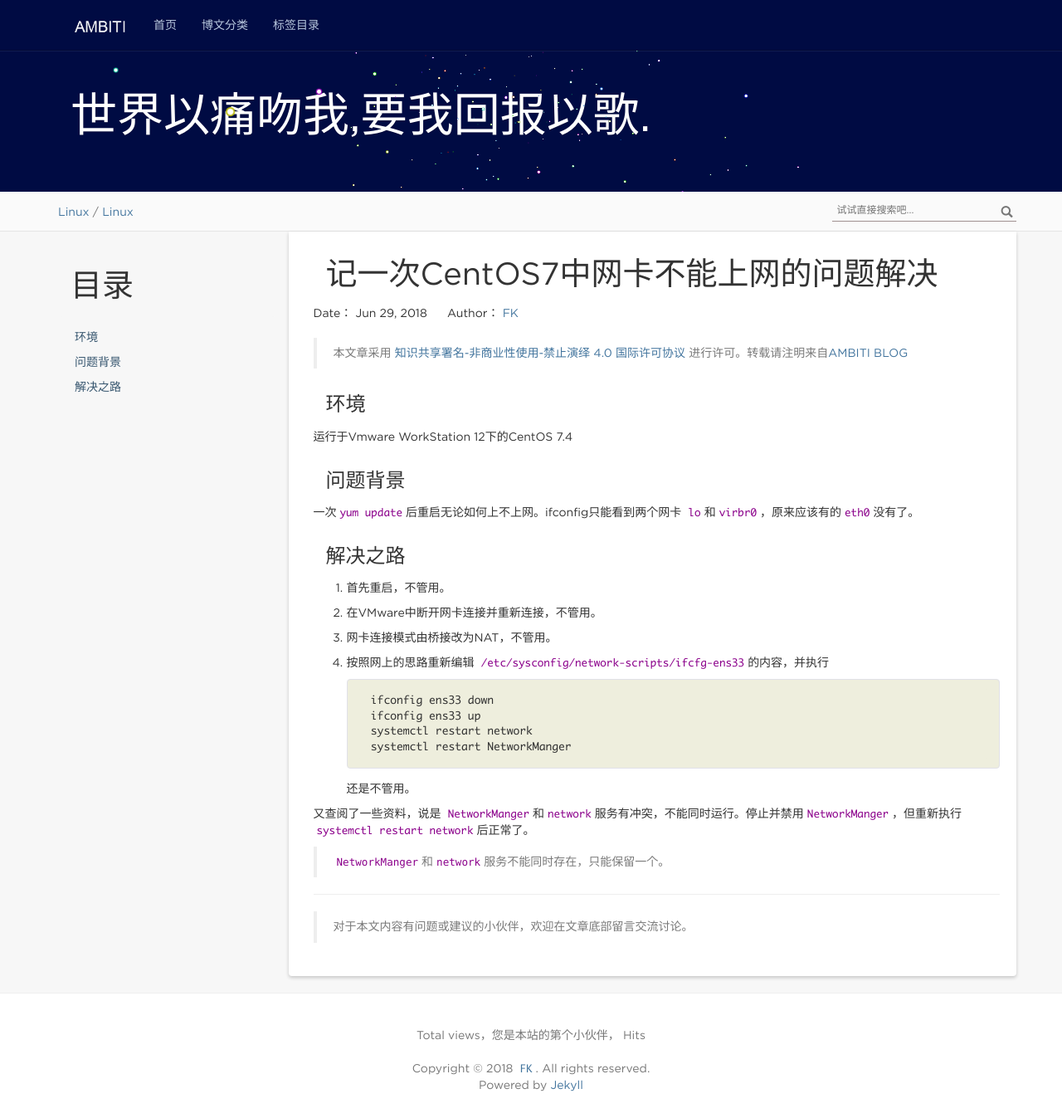
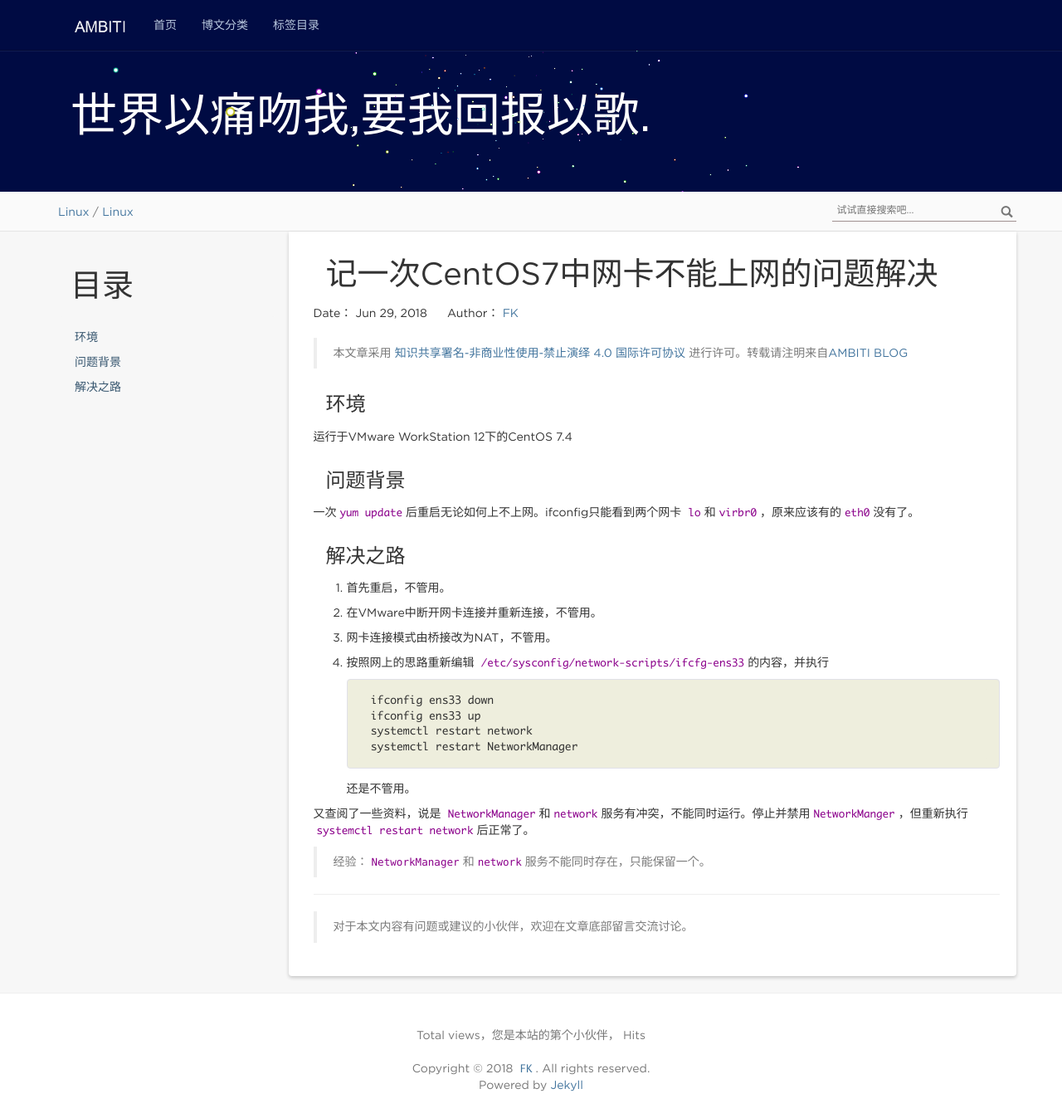
Before and after one commit to fengkai8375/fengkai8375.github.io, a Jekyll site: the page built from _posts/Linux/2018-06-29-CentOS-Network-NetworkManger.md, in a window 1280 px wide and 1347 px high. Shown: the whole window at 83% size. Built offline with Jekyll 4.4.1, drawn with Linux system fonts in a browser that asks for light colours; nearby versions of some CDN libraries; comment, search, counter and statistics services are not loaded.

Commit message:
update post

````diff
--- a/_posts/Linux/2018-06-29-CentOS-Network-NetworkManger.md
+++ b/_posts/Linux/2018-06-29-CentOS-Network-NetworkManger.md
@@ -11,7 +11,7 @@
 
 ### 环境
 
-运行于Vmware WorkStation 12下的CentOS 7.4
+运行于VMware WorkStation 12下的CentOS 7.4
 
 ### 问题背景
 
@@ -32,10 +32,10 @@
     ifconfig ens33 down
     ifconfig ens33 up
     systemctl restart network
-    systemctl restart NetworkManger
+    systemctl restart NetworkManager
     ```
     还是不管用。
 
-又查阅了一些资料，说是 `NetworkManger`和`network`服务有冲突，不能同时运行。停止并禁用`NetworkManger`，但重新执行`systemctl restart network`后正常了。
+又查阅了一些资料，说是 `NetworkManager`和`network`服务有冲突，不能同时运行。停止并禁用`NetworkManger`，但重新执行`systemctl restart network`后正常了。
 
-> `NetworkManger`和`network`服务不能同时存在，只能保留一个。
+> 经验：`NetworkManager`和`network`服务不能同时存在，只能保留一个。
````
